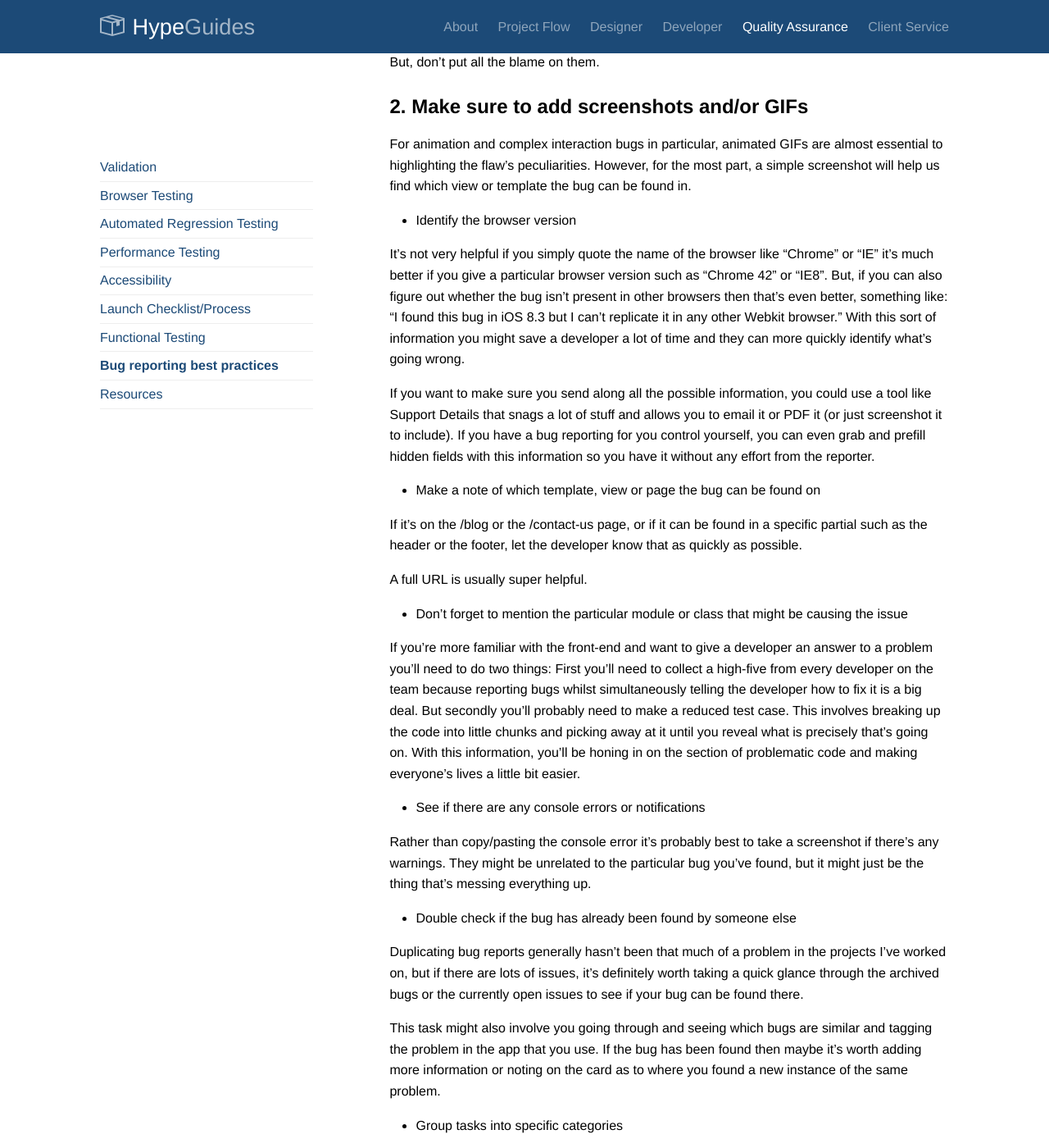
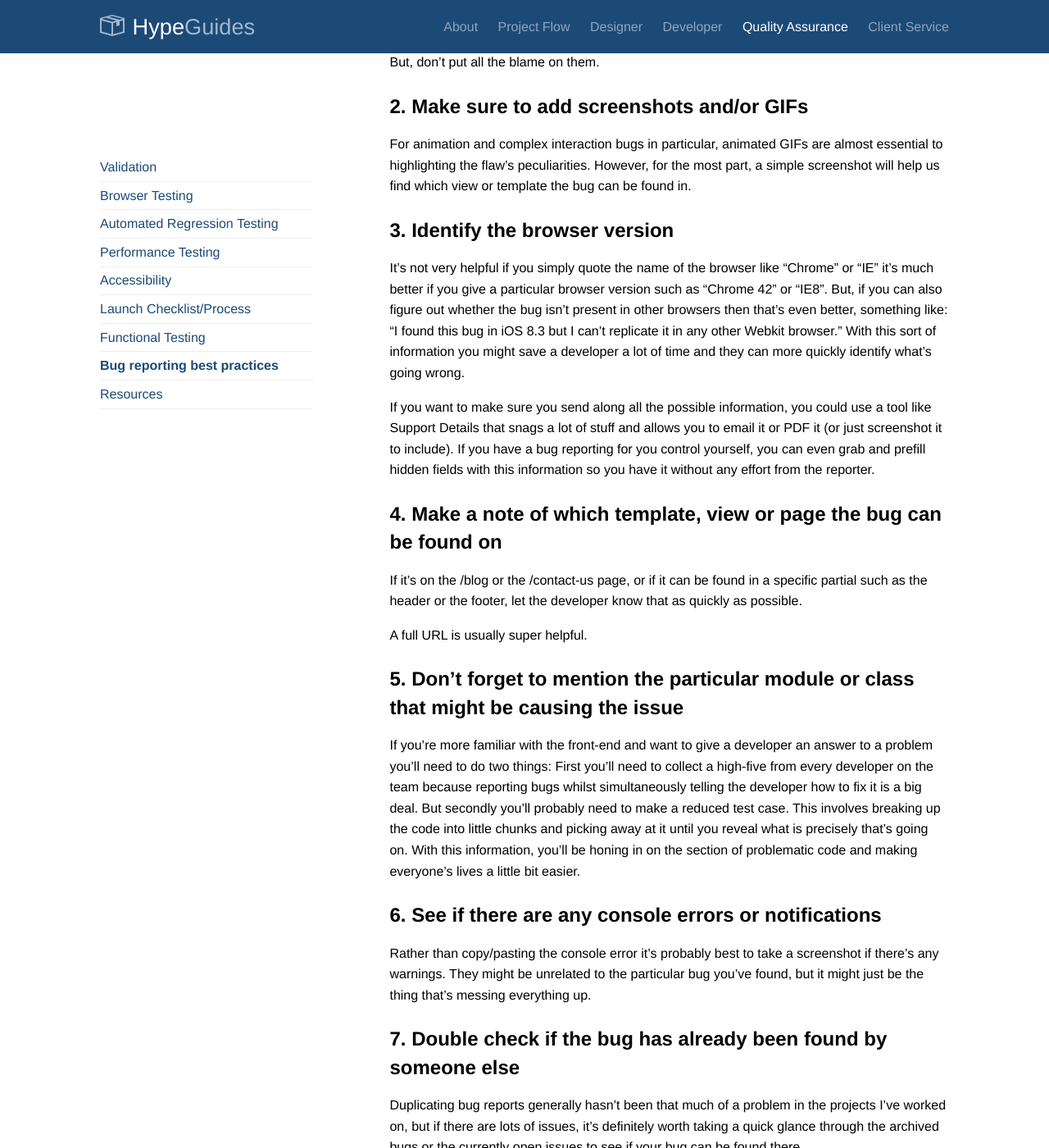
Before and after one commit to TaniaD13/handbook, a Jekyll site: the page built from qa.md, in a window 1280 px wide and 1400 px high, scrolled down 5400 px. Shown: the whole window at 82% size. Built offline with Jekyll 4.4.1, drawn with Linux system fonts in a browser that asks for light colours; Markdown is read by kramdown in place of the engine named in the settings; some of the changed text lies outside the part shown.

Commit message:
Update qa.md

```diff
--- a/qa.md
+++ b/qa.md
@@ -165,33 +165,33 @@ Ideally we want bullet points rather than long sentences so that a developer can
 
 For animation and complex interaction bugs in particular, animated GIFs are almost essential to highlighting the flaw's peculiarities. However, for the most part, a simple screenshot will help us find which view or template the bug can be found in.
 
-3. Identify the browser version
+### 3. Identify the browser version
 
 It's not very helpful if you simply quote the name of the browser like "Chrome" or "IE" it's much better if you give a particular browser version such as "Chrome 42" or "IE8". But, if you can also figure out whether the bug isn't present in other browsers then that's even better, something like: "I found this bug in iOS 8.3 but I can't replicate it in any other Webkit browser." With this sort of information you might save a developer a lot of time and they can more quickly identify what's going wrong.
 
 If you want to make sure you send along all the possible information, you could use a tool like Support Details that snags a lot of stuff and allows you to email it or PDF it (or just screenshot it to include). If you have a bug reporting for you control yourself, you can even grab and prefill hidden fields with this information so you have it without any effort from the reporter.
 
-4. Make a note of which template, view or page the bug can be found on
+### 4. Make a note of which template, view or page the bug can be found on
 
 If it's on the /blog or the /contact-us page, or if it can be found in a specific partial such as the header or the footer, let the developer know that as quickly as possible.
 
 A full URL is usually super helpful.
 
-5. Don't forget to mention the particular module or class that might be causing the issue
+### 5. Don't forget to mention the particular module or class that might be causing the issue
 
 If you're more familiar with the front-end and want to give a developer an answer to a problem you'll need to do two things: First you'll need to collect a high-five from every developer on the team because reporting bugs whilst simultaneously telling the developer how to fix it is a big deal. But secondly you'll probably need to make a reduced test case. This involves breaking up the code into little chunks and picking away at it until you reveal what is precisely that's going on. With this information, you'll be honing in on the section of problematic code and making everyone's lives a little bit easier.
 
-6. See if there are any console errors or notifications
+### 6. See if there are any console errors or notifications
 
 Rather than copy/pasting the console error it's probably best to take a screenshot if there's any warnings. They might be unrelated to the particular bug you've found, but it might just be the thing that's messing everything up.
 
-7. Double check if the bug has already been found by someone else
+### 7. Double check if the bug has already been found by someone else
 
 Duplicating bug reports generally hasn't been that much of a problem in the projects I've worked on, but if there are lots of issues, it's definitely worth taking a quick glance through the archived bugs or the currently open issues to see if your bug can be found there.
 
 This task might also involve you going through and seeing which bugs are similar and tagging the problem in the app that you use. If the bug has been found then maybe it's worth adding more information or noting on the card as to where you found a new instance of the same problem.
 
-8. Group tasks into specific categories
+### 8. Group tasks into specific categories
 
 I've found it particularly useful when marking an issue as 'blocked' by using the labels feature in Trello. A big red tag will let everyone know that there's another problem associated with that task that must be dealt with first.
 
@@ -209,7 +209,7 @@ This gives us an overview of the project timeline and gives developers an opport
 
 Most bug-reporting software has the ability to classify things. Tagging, categorizing, labeling, assigning, whatever.
 
-9. Document your existing bug task workflow
+### 9. Document your existing bug task workflow
 
 If you feel that you have a great workflow in place then perhaps you should setup a document that covers your process with a little detail. This might not only be for your own organization and might help others so that they don't make the same mistakes. Thoughtbot playbook https://playbook.thoughtbot.com/
 
```
